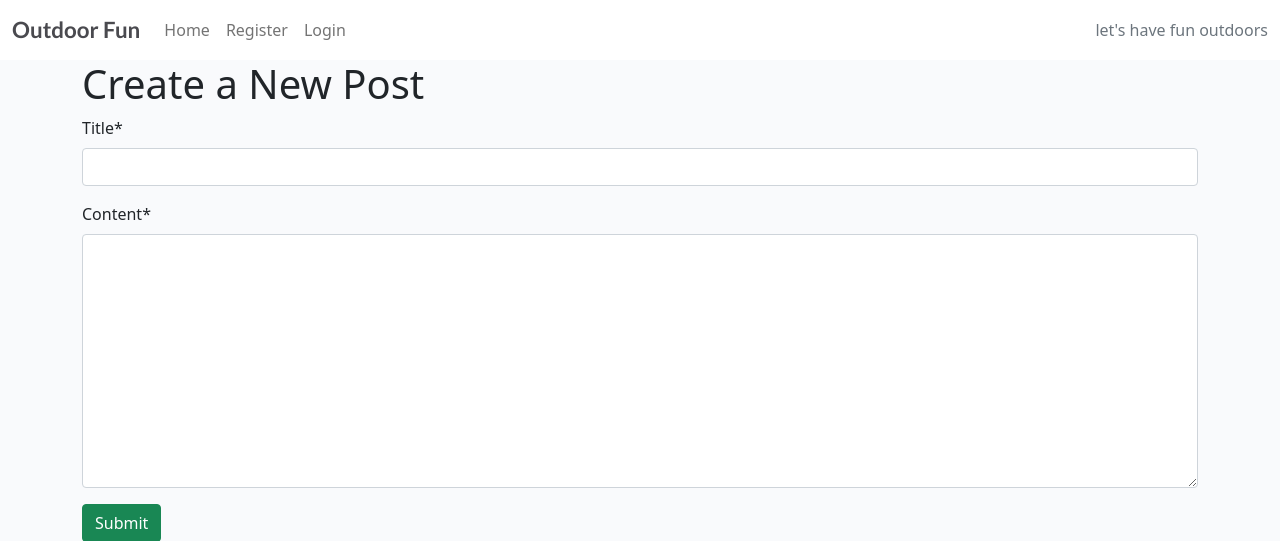
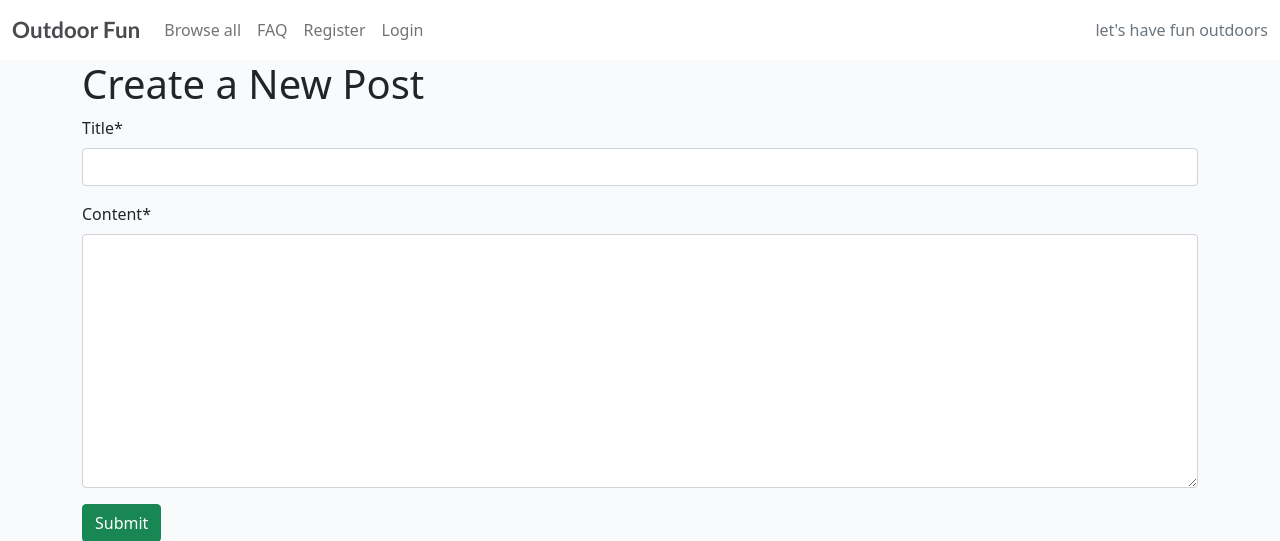
Before and after one commit to Nicole215/outdoorfun, a Django app: page /forum/add_post/ in a window 1280 px wide. Shown: the top 541 px of the page. Run offline with Django 4.2, Linux system fonts and the light colour scheme; some libraries are stand-ins or nearby versions.

Commit message:
Add forum and faqs links to header

```diff
--- a/outdoorfun/settings.py
+++ b/outdoorfun/settings.py
@@ -28,7 +28,7 @@ TEMPLATES_DIR = os.path.join(BASE_DIR, 'templates')
 SECRET_KEY = os.environ.get("SECRET_KEY")
 
 # SECURITY WARNING: don't run with debug turned on in production!
-DEBUG = True
+DEBUG = False
 
 ALLOWED_HOSTS = ['8000-nicole215-outdoorfun-lt0ns2ks0vy.ws.codeinstitute-ide.net', '.herokuapp.com']
 
--- a/templates/base.html
+++ b/templates/base.html
@@ -4,6 +4,8 @@
 {% url 'account_login' as login_url %}
 {% url 'account_signup' as signup_url %}
 {% url 'account_logout' as logout_url %}
+{% url 'forum' as forum_url %}
+{% url 'faqs' as faqs_url %}
 
 <!DOCTYPE html>
 <html class="h-100" lang="en">
@@ -42,9 +44,17 @@
                 <ul class="navbar-nav me-auto mb-2 mb-lg-0">
                     <li class="nav-item">
                         <a class="nav-link {% if request.path == home_url %}active{% endif %}" aria-current="page"
-                            href="{% url 'home' %}">Home</a>
+                            href="{% url 'home' %}">Browse all</a>
+                    </li>
+                    <li class="nav-item">
+                        <a class="nav-link {% if request.path == faqs_url %}active{% endif %}" aria-current="page"
+                            href="{% url 'faqs' %}">FAQ</a>
                     </li>
                     {% if user.is_authenticated %}
+                    <li class="nav-item">
+                        <a class="nav-link {% if request.path == forum_url %}active{% endif %}" aria-current="page"
+                            href="{% url 'forum_post_list' %}">Forum</a>
+                    </li>
                     <li class="nav-item">
                     	<a class="nav-link {% if request.path == logout_url %}active{% endif %}" aria-current="page" href="{% url 'account_logout' %}">Logout</a>
                     </li>
```
